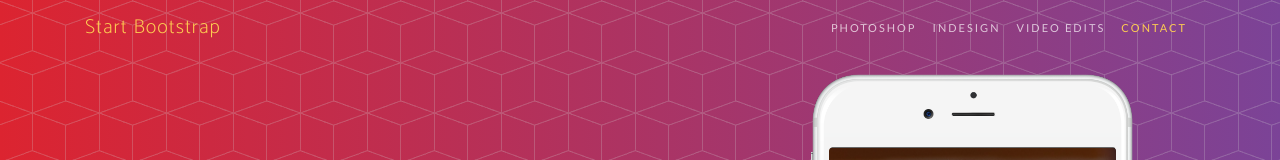
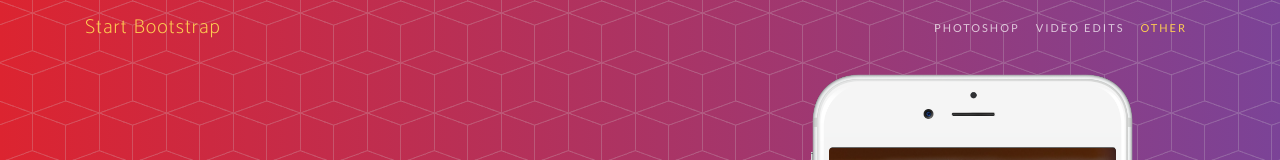
Before and after one commit to austinJones95/austinJones95.github.io, a website with bundled scripts: page index.html in a window 1280 px wide. Shown: the top 160 px of the page. Built offline with nearby package versions, Linux system fonts and the light colour scheme; files whose address does not match are found by name; a web font is replaced by a local one.

Commit message:
Update index.html

```diff
--- a/index.html
+++ b/index.html
@@ -44,13 +44,10 @@
               <a class="nav-link js-scroll-trigger" href="#download">PhotoShop</a>
             </li>
             <li class="nav-item">
-              <a class="nav-link js-scroll-trigger" href="#features">InDesign</a>
-            </li>
-            <li class="nav-item">
               <a class="nav-link js-scroll-trigger" href="#features">Video Edits</a>
             </li>
             <li class="nav-item">
-              <a class="nav-link js-scroll-trigger" href="#contact">Contact</a>
+              <a class="nav-link js-scroll-trigger" href="#contact">Other</a>
             </li>
           </ul>
         </div>
```
